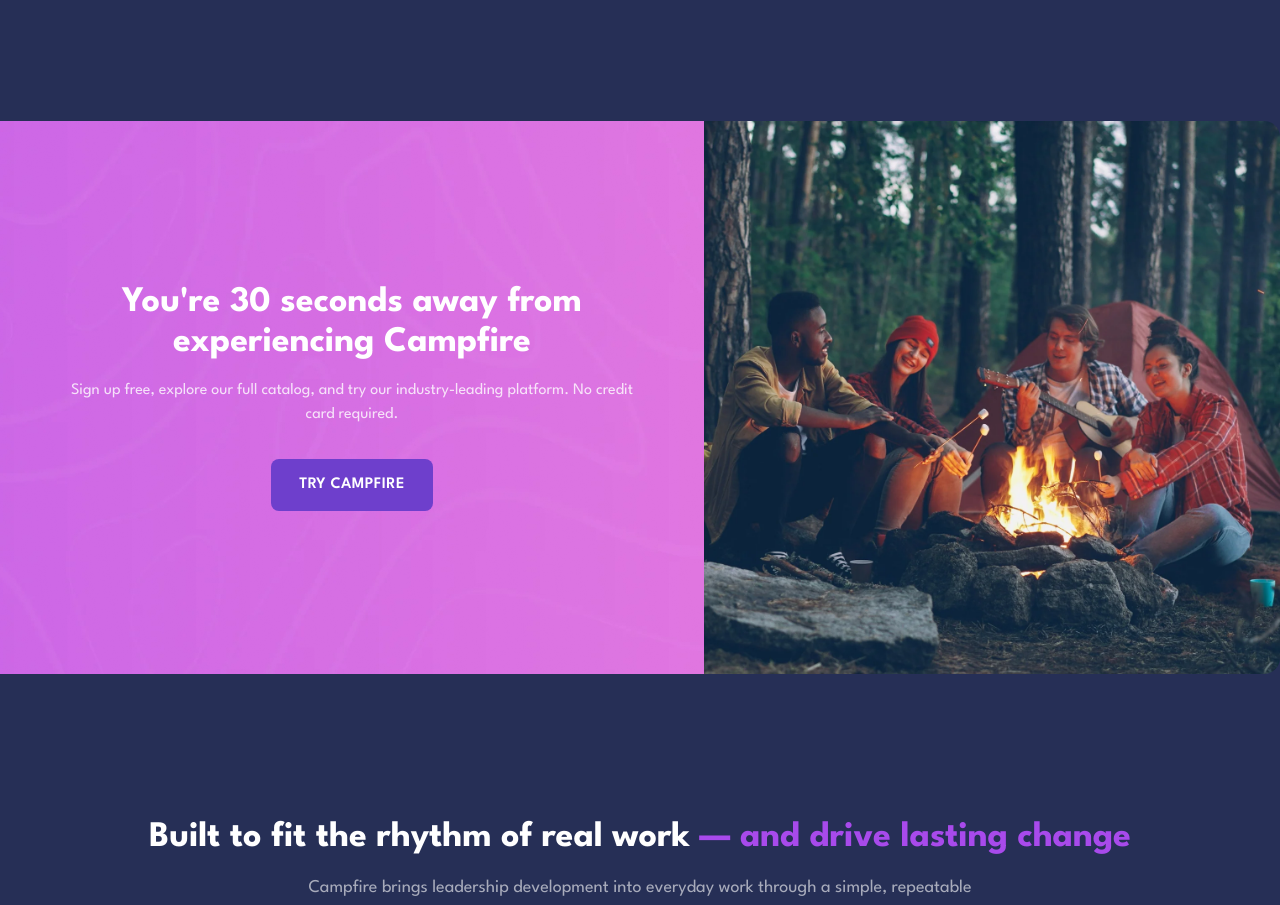
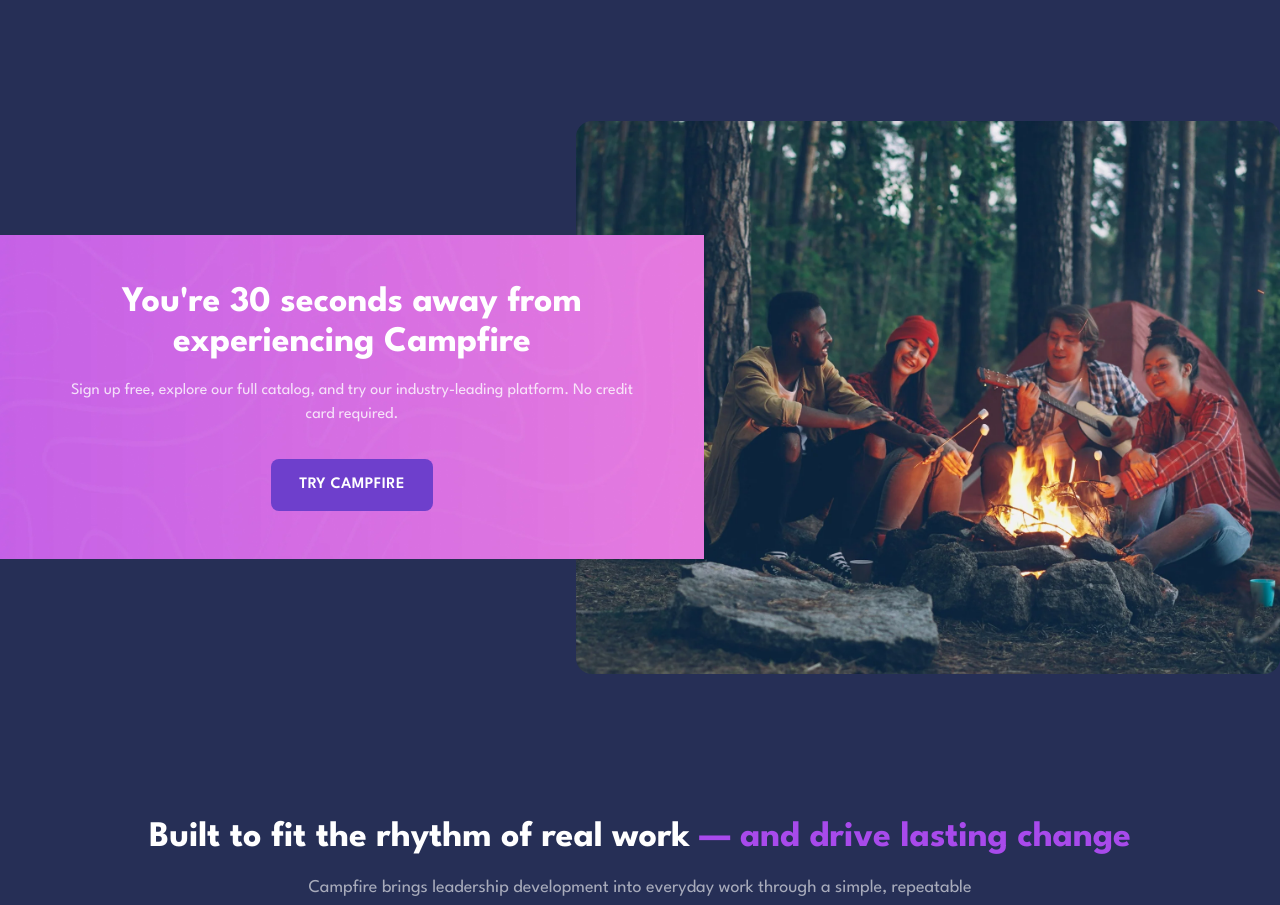
Before and after one commit to stevearntz/campfire-website, a Next.js app: page / in a window 1280 px wide. Shown: the part 2500-3405 px from the top of the page. Built offline with nearby package versions, Linux system fonts and the light colour scheme; no server answers.

Commit message:
Make pink topo box ~50% image height, centered vertically
Switched from items-stretch to items-center, reduced padding
so pink box is naturally shorter than the image.

Co-Authored-By: Claude Opus 4.6 <noreply@anthropic.com>

```diff
--- a/app/page.tsx
+++ b/app/page.tsx
@@ -181,17 +181,17 @@ export default function Home() {
 
       {/* ==================== FREE TRIAL RIBBON ==================== */}
       <section className="bg-[#262F56] py-16 overflow-hidden">
-        <div className="relative flex flex-col md:flex-row items-stretch">
-          {/* Pink topo CTA box — flush left, stretches to match image height */}
+        <div className="relative flex flex-col md:flex-row items-center">
+          {/* Pink topo CTA box — flush left, 50% image height, centered vertically */}
           <div
-            className="relative z-10 md:w-[55%] shrink-0 flex items-center justify-center"
+            className="relative z-10 md:w-[55%] shrink-0"
             style={{
               backgroundImage: "url('/pink-topo-bg.webp')",
               backgroundSize: "cover",
               backgroundPosition: "center",
             }}
           >
-            <div className="px-8 py-12 md:px-12 md:py-14 lg:px-16 lg:py-16 text-center w-full">
+            <div className="px-8 py-8 md:px-12 md:py-10 lg:px-16 lg:py-12 text-center w-full">
               <h2 className="text-xl md:text-2xl lg:text-3xl xl:text-4xl font-bold text-white max-w-xl mx-auto">
                 You&apos;re 30 seconds away from experiencing Campfire
               </h2>
```
